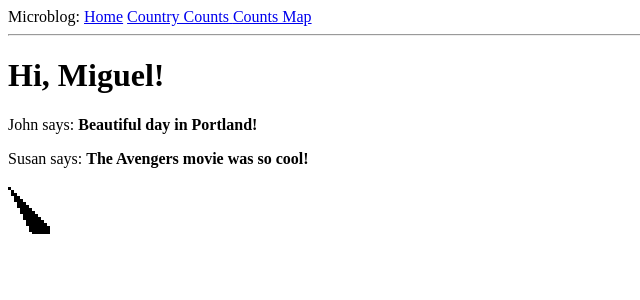
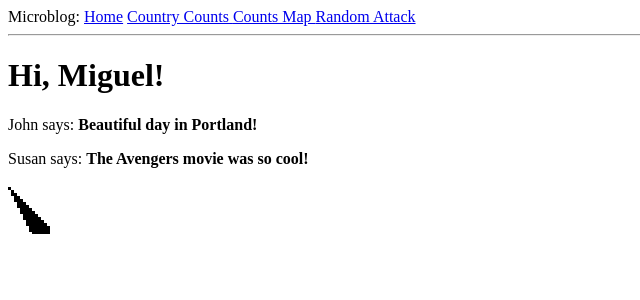
Before and after one commit to aeaston1/UvA-IV2017-Team9, a Flask app: page / in a window 1280 px wide. Shown: the top 300 px of the page, without its empty margins (0-640 px from the left). Run offline with Flask 2, Linux system fonts and the light colour scheme; parts of the project's set-up code (start-up, migrations or seed data) failed here and were passed over; some libraries are stand-ins or nearby versions.

Commit message:
Also added single attack, random for now

```diff
--- a/TerrorismFlask/app/data.py
+++ b/TerrorismFlask/app/data.py
@@ -22,7 +22,12 @@ class GTDData(object):
 
     def load_data(self, data_path):
         self.data = [fix_entry(row) for row in utils.read_csv(data_path)]
+        self.n_attacks = len(self.data)
+        print self.n_attacks
 
+
+    def get_attack_data(self, attack_id):
+        return self.data[attack_id]
 
     def get_data_per_country(self):
         try:
--- a/TerrorismFlask/app/templates/base.html
+++ b/TerrorismFlask/app/templates/base.html
@@ -17,6 +17,7 @@
       <a href="/index">Home</a>
       <a href="/counts">Country Counts </a>
       <a href="/map">Counts Map </a>
+      <a href="/attack">Random Attack </a>
     </div>
     <hr>
     {% block content %}{% endblock %}
--- a/TerrorismFlask/app/utils.py
+++ b/TerrorismFlask/app/utils.py
@@ -1,5 +1,6 @@
 import os
 import csv
+from random import randint
 
 
 def create_dir(dir_name):
@@ -14,3 +15,7 @@ def read_csv(file_name):
         reader = csv.DictReader(f)
         for row in reader:
             yield row
+
+
+def generate_random_attack_id(max_id):
+    return randint(0, max_id)
--- a/TerrorismFlask/app/views.py
+++ b/TerrorismFlask/app/views.py
@@ -2,6 +2,7 @@ from flask import render_template
 from app import app
 
 import commons
+import utils
 
 
 @app.route('/')
@@ -48,6 +49,17 @@ def display_country(country):
                            country_data=country_data)
 
 
+#TODO: it should be @app.route('/attack/<int:attack_id>')
+@app.route('/attack')
+def display_random_attack():
+    attack_id = utils.generate_random_attack_id(commons.GTD_DATA.n_attacks)
+    attack_data = commons.GTD_DATA.get_attack_data(attack_id)
+    attack_data.update({'attack_id': attack_id})
+
+    app.logger.warning("Gonna display a random attack now")
+    return render_template("attack.html",
+                           attack_data=attack_data)
+
 
 @app.route('/map')
 def map():
```
Also changed, not shown: TerrorismFlask/app/templates/attack.html (added, +10 -0 lines).
